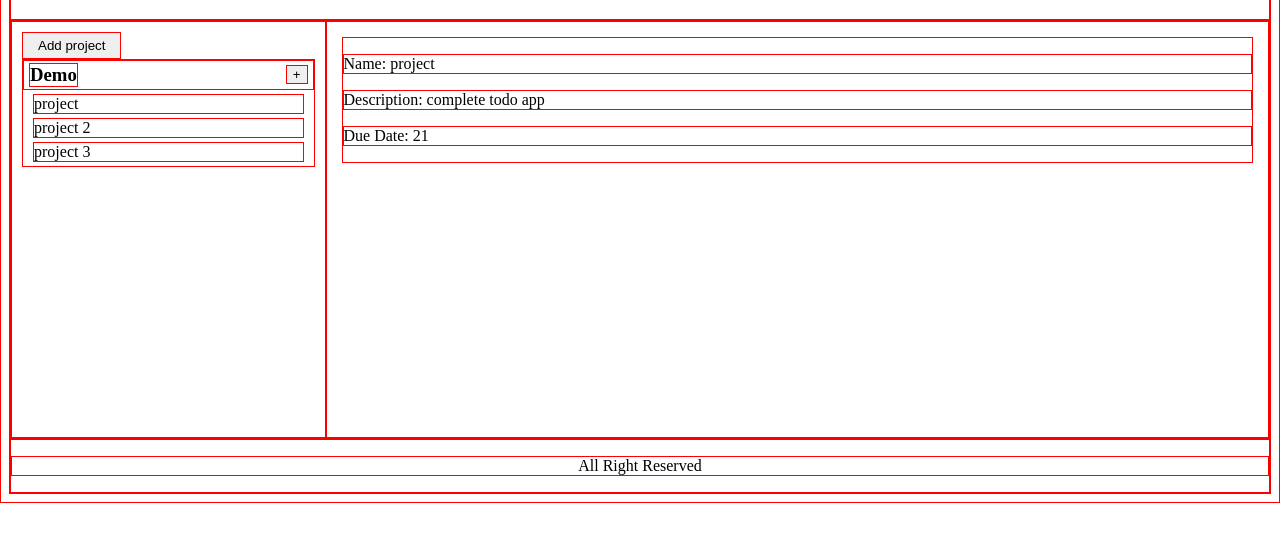
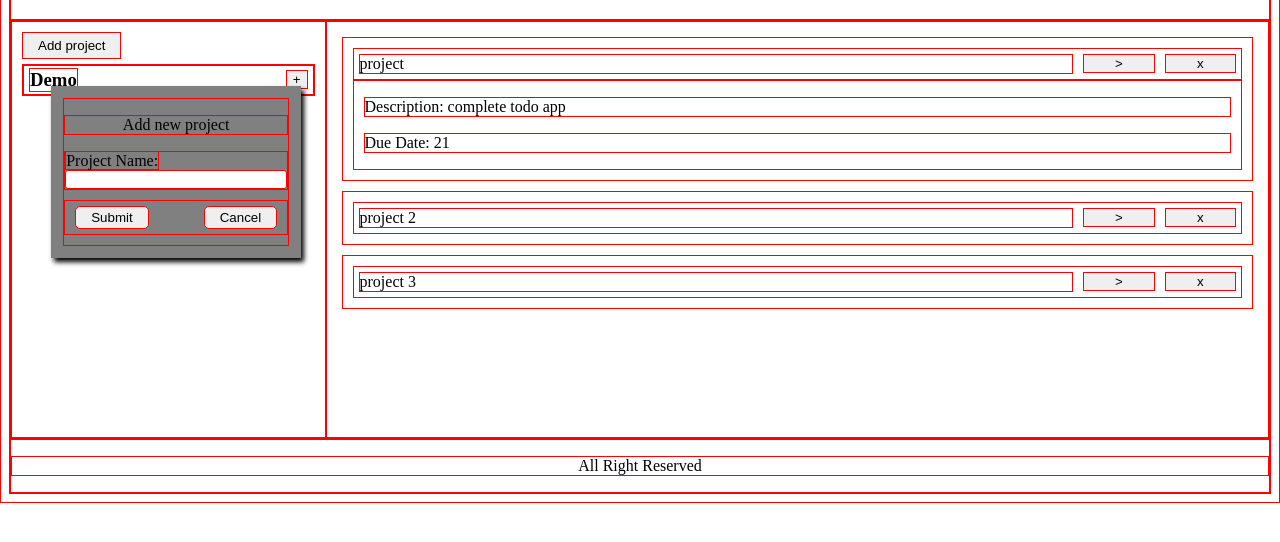
Before and after one commit to Yidnekachew-SK/Todo-List, a website built with webpack: page src/template.html in a window 1280 px wide. Both pictures are taken after a click on the button "Add project". Shown: the part 74-616 px from the top of the page. Built offline with nearby package versions, Linux system fonts and the light colour scheme.

Commit message:
Add more content
Added images and corrected the project and todo list display functionality

```diff
--- a/src/content.js
+++ b/src/content.js
@@ -1,3 +1,8 @@
+import add from "./icons/add.svg";
+import remove from "./icons/delete.svg";
+import expand from "./icons/expand.svg";
+
+
 function createDiv(){
 	return document.createElement("div");
 }
@@ -8,6 +13,14 @@ function createParagraph(){
 
 function createButton(){
 	return document.createElement("button");
+}
+
+function createIcon(icon){
+	const img = document.createElement("img");
+	img.className = "icon";
+	img.src = `${icon}`;
+
+	return img;
 }
 
 function displayProject(project){
@@ -27,41 +40,73 @@ function displayProject(project){
 	titleContainer.append(title);
 
 	const addButton = createButton();
-	addButton.className = "add-todo";
+	addButton.className = "add-todo-button";
 	addButton.textContent = "+";
 	titleContainer.append(addButton);
-
-	showTodoList(project);
 }
 
 function showTodoList(project){
-	const projectDiv = document.querySelector(`.project-${project.name}`);
+	const listDisplayer = document.querySelector(".content-displayer");
 	for(let i = 0; i < project.todoList.length; i++){
+		const todoContainer = createDiv();
+		todoContainer.className = `todo-${project.todoList[i].name}`;
+		todoContainer.classList.add("todo-container");
+		listDisplayer.append(todoContainer);
+
+		const todoDisplayer = createDiv();
+		todoDisplayer.className = "todo-display";
+		todoContainer.append(todoDisplayer);
+
 		const nameOfTodo = createParagraph();
 		nameOfTodo.className = "todo-name";
 		nameOfTodo.textContent = `${project.todoList[i].name}`;
-		projectDiv.append(nameOfTodo);
+		todoDisplayer.append(nameOfTodo);
+
+		const expandButton = createButton();
+		expandButton.className = "expand-todo-button";
+		expandButton.textContent = ">";
+		todoDisplayer.append(expandButton);
+
+		const deleteButton = createButton();
+		deleteButton.className = "delete-todo-button";
+		deleteButton.textContent = "x";
+		todoDisplayer.append(deleteButton);
 	}
 }
 
-function displayTodos(todo){
-	const displayer = document.querySelector(".content-displayer");
-	const container = createDiv();
-	container.className = "todo-displayer";
-	displayer.append(container);
+function displayTodoDetails(todo){
+	const displayer = document.querySelector(`.todo-${todo.name}`);
 
-	const name = createParagraph();
-	name.textContent = `Name: ${todo.name}`;
-	container.append(name);
+	const detailDisplayer = createDiv();
+	detailDisplayer.className = "detail-displayer";
+	displayer.append(detailDisplayer);
 
-	const descrption = createParagraph();
-	descrption.textContent = `Description: ${todo.description}`;
-	container.append(descrption);
+	const description = createParagraph();
+	description.textContent = `Description: ${todo.description}`;
+	detailDisplayer.append(description);
 
 	const date = createParagraph();
 	date.textContent = `Due Date: ${todo.date}`;
-	container.append(date);
-
+	detailDisplayer.append(date);
 }
 
-export  {displayProject, displayTodos}
+function createProjectForm(){
+	const projectFormContainer = createDiv();
+	projectFormContainer.className = "project-form-container";
+	projectFormContainer.innerHTML = `
+	<form id="project-form" method = "POST">
+		<p>Add new project</p>
+		<div>
+			<label for="project-name">Project Name: </label><br>
+			<input type="text" id="project-name" name="Project-Name" required>
+		</div>
+		<div class = "project-form-button">
+			<button type="submit" class="create-project">Submit</button>
+			<button class="cancel-project">Cancel</button>
+		</div>
+	</form>
+	`;
+	document.body.append(projectFormContainer);
+}
+
+export {displayProject, showTodoList, displayTodoDetails, createProjectForm}
--- a/src/index.js
+++ b/src/index.js
@@ -1,6 +1,6 @@
 import "./styles.css";
 import {createTodo, createProject, Todo} from "./todo.js";
-import {displayProject, displayTodos} from "./content.js";
+import {displayProject, showTodoList, displayTodoDetails, createProjectForm} from "./content.js";
 
 const defaultProject = createProject("Demo");
 const a = createTodo("project", "complete todo app",21);
@@ -11,6 +11,12 @@ Todo.addToProject(defaultProject, b);
 Todo.addToProject(defaultProject, c);
 
 displayProject(defaultProject);
-displayTodos(a);
+showTodoList(defaultProject);
+displayTodoDetails(a);
 
 console.log(defaultProject);
+
+const addProject = document.querySelector(".add-project-button");
+addProject.addEventListener("click", () => {
+	createProjectForm();
+})
--- a/src/styles.css
+++ b/src/styles.css
@@ -25,6 +25,10 @@ h1{
 	padding: 5px 15px;
 }
 
+.project{
+	margin: 5px 0;
+}
+
 .title-container{
 	padding: 2px 5px;
 	height: 100%;
@@ -38,13 +42,70 @@ h1{
 }
 
 .todo-name{
-	margin: 4px 10px;
+
 }
 
 .content-displayer{
 	padding: 15px;
 }
 
+.todo-container{
+	padding: 10px;
+	margin-bottom: 10px;
+}
+
+.todo-display p{
+	margin: 0;
+}
+
+.todo-display{
+	padding: 5px;
+	display: grid;
+	grid-template-columns: 10fr 1fr 1fr;
+	align-items: center;
+	gap: 10px;
+}
+
+.detail-displayer{
+	padding: 0 10px;
+}
+
 footer p{
 	text-align: center;
 }
+
+.project-form-container{
+	width: 250px;
+	padding: 10px;
+	border: 2px solid gray;
+	position: absolute;
+	top: 20%;
+	left: 4%;
+	background-color: gray;
+	box-shadow: 3px 4px 5px black;
+}
+
+.project-form-container p{
+	text-align: center;
+}
+
+.project-form-container div{
+	margin-bottom: 10px;
+}
+
+input{
+	width: 100%;
+	border-radius: 3px;
+}
+
+.project-form-button{
+	padding: 5px 10px;
+	display: flex;
+	justify-content: space-between;
+	align-items: center;
+}
+
+.project-form-button button{
+	padding: 3px 15px;
+	border-radius: 5px;
+}
--- a/webpack.config.js
+++ b/webpack.config.js
@@ -24,6 +24,10 @@ module.exports = {
         test: /\.css$/i,
         use: ["style-loader", "css-loader"],
       },
+      {
+        test: /\.(png|svg|jpg|jpeg|gif)$/i,
+        type: "asset/resource",
+      }
     ],
   },
 };
```
Also changed, not shown: src/template.html (+0 -2 lines), src/icons/add.svg (added), src/icons/delete.svg (added), src/icons/edit.svg (added), src/icons/expand.svg (added), src/icons/shrink.svg (added).
